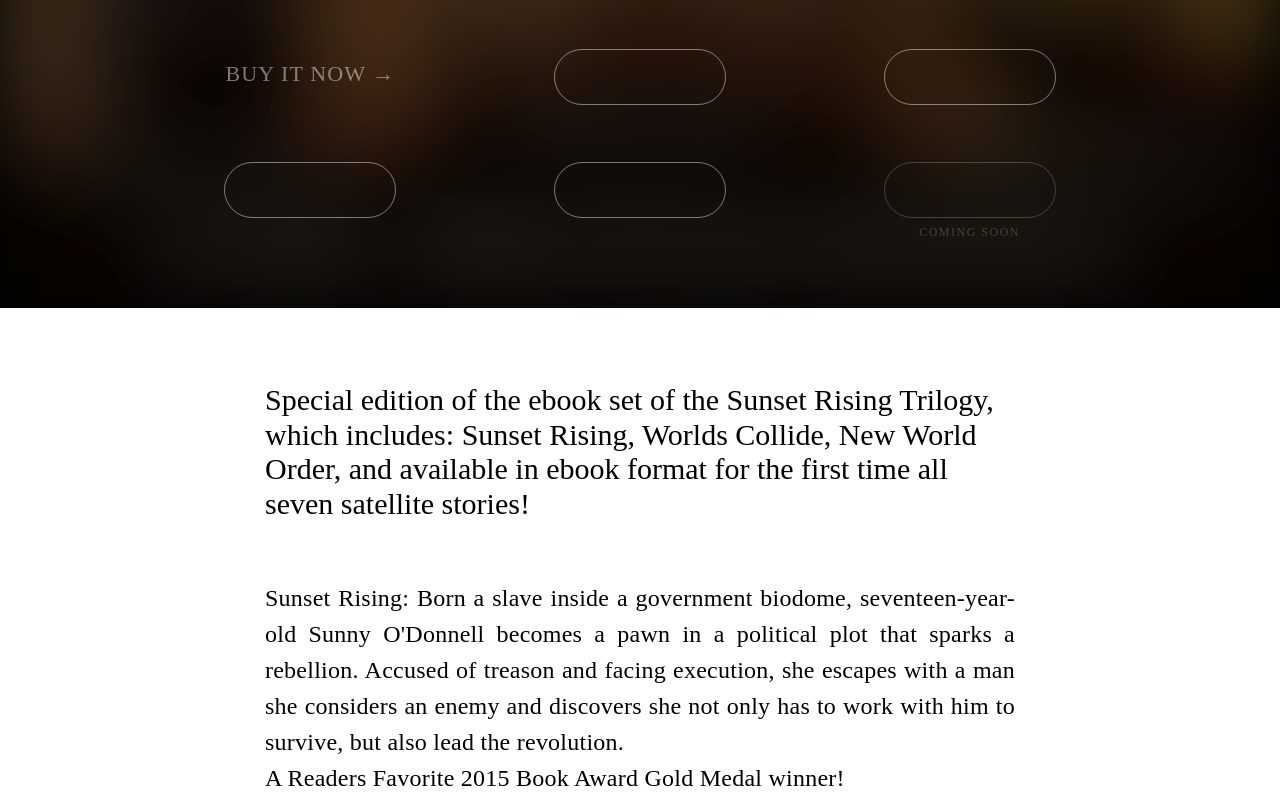
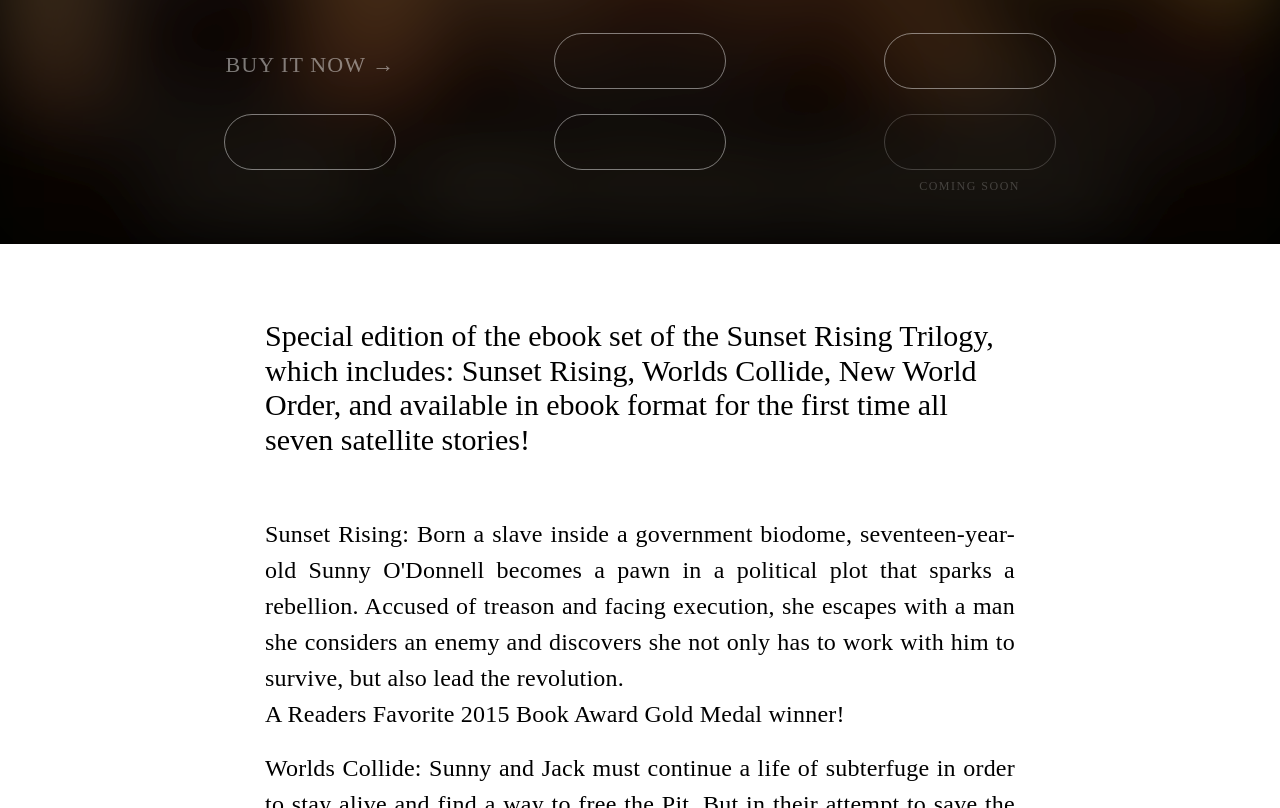
Before and after one commit to a-bart/pronoun-layout, a website: page src/index.html in a window 1280 px wide. Shown: the part 717-1525 px from the top of the page. Drawn offline with nearby package versions, Linux system fonts and the light colour scheme; files that its build step writes are made by us from their sources; a web font is replaced by a local one.

Commit message:
fixed header buttons block

```diff
--- a/src/css/components/buttons.styl
+++ b/src/css/components/buttons.styl
@@ -28,7 +28,7 @@
 
     &_text
       position: absolute
-      top: 80px
+      top: 66px
       right: 0
       left: 0
       width: 100%
--- a/src/css/components/header.styl
+++ b/src/css/components/header.styl
@@ -103,7 +103,7 @@
   width: 100%
 
   &__elem
-    padding: 1em 0.3em
+    padding: 0 0.3em
     display: inline-block
     position: relative
     text-align: center
@@ -128,7 +128,14 @@
       text-transform: uppercase
 
       @media $mobile
-        top: 10%
+        position: relative
+        top: 0
+        margin-bottom: 20px
+
+  & > &__bottom-row
+
+    @media $desktop-max
+      margin-bottom: 0
 
 .header-title
   font-family: 'Caslon224Std-BlackItalic'
--- a/src/css/globals/variables.styl
+++ b/src/css/globals/variables.styl
@@ -1,3 +1,4 @@
+$desktop-max = "only screen and (min-width: 1320px)"
 $desktop = "only screen and (max-width: 1320px)"
 $tablet = "only screen and (max-width: 780px)"
 $mobile-max = "only screen and (max-width: 540px)"
--- a/src/index.html
+++ b/src/index.html
@@ -26,9 +26,9 @@
 							<li class="unit_elem header-buttons-block__elem"><span class="header-buttons-block__elem_text">Buy it now &rarr;</span></li>
 							<li class="unit_elem header-buttons-block__elem"><a class="button button__amazon" href="#"></a></li>
 							<li class="unit_elem header-buttons-block__elem"><a class="button button__BN" href="#"></a></li>
-							<li class="unit_elem header-buttons-block__elem"><a class="button button__google" href="#"></a></li>
-							<li class="unit_elem header-buttons-block__elem"><a class="button button__ibooks" href="#"></a></li>
-							<li class="unit_elem header-buttons-block__elem"><a class="button button__disabled button__kobo" disabled></a><span class="button__disabled_text">Coming soon</span></li>
+							<li class="unit_elem header-buttons-block__bottom-row header-buttons-block__elem"><a class="button button__google" href="#"></a></li>
+							<li class="unit_elem header-buttons-block__bottom-row header-buttons-block__elem"><a class="button button__ibooks" href="#"></a></li>
+							<li class="unit_elem header-buttons-block__bottom-row header-buttons-block__elem"><a class="button button__disabled button__kobo" disabled></a><span class="button__disabled_text">Coming soon</span></li>
 						</ul>
 					</div>
 				</div>
```
Also changed, not shown: build/css/main.css, build/index.html.
